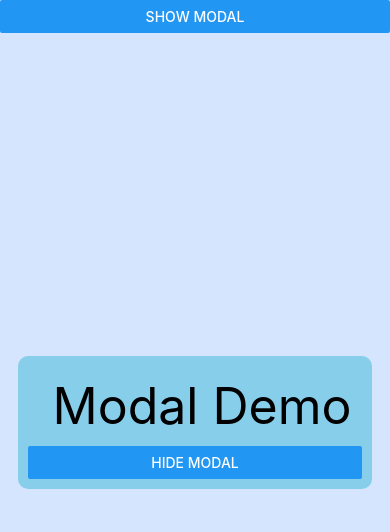
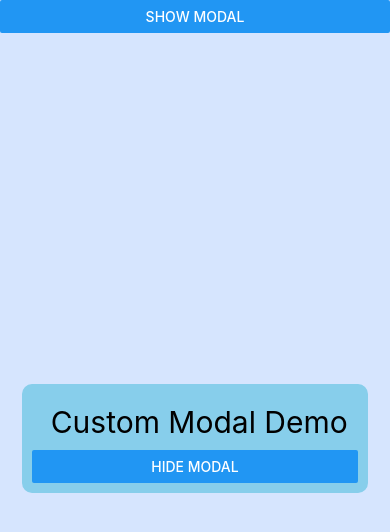
Before and after one commit to vinay096/firstProject, a React Native app: screen / in a window 390 px wide. Both pictures are taken after a click on the button "SHOW MODAL". Shown: the top 532 px of the page. Built offline with nearby package versions, Linux system fonts and the light colour scheme.

Commit message:
How to make our custom modal

```diff
--- a/App.tsx
+++ b/App.tsx
@@ -7,12 +7,14 @@
 
 import React from 'react';
 import {SafeAreaView, Text, View} from 'react-native';
-import ModalLesson from './src/components/ModalLesson';
+import ModalLesson from './src/components/Modal/ModalLesson';
+import CustomModalDemo from './src/components/Modal/CustomModalDemo';
 
 function App(): JSX.Element {
   return (
     <SafeAreaView style={{flex: 1}}>
-      <ModalLesson />
+      {/* <ModalLesson /> */}
+      <CustomModalDemo />
     </SafeAreaView>
   );
 }
--- /dev/null
+++ b/src/components/Modal/CustomModalDemo.tsx
@@ -0,0 +1,54 @@
+import React, {useState} from 'react';
+import {Button, StyleSheet, Text, View} from 'react-native';
+
+const CustomModalDemo = () => {
+  const [visible, setVisible] = useState(false);
+
+  const show = () => setVisible(true);
+  const hide = () => setVisible(false);
+  return (
+    <View style={styles.root}>
+      <View style={styles.button}>
+        <Button title="Show Modal" onPress={show} />
+      </View>
+      {visible ? (
+        <View style={styles.main}>
+          <View style={styles.modal}>
+            <Text style={styles.text}> Custom Modal Demo</Text>
+            <Button title="Hide Modal" onPress={hide} />
+          </View>
+        </View>
+      ) : null}
+    </View>
+  );
+};
+
+const styles = StyleSheet.create({
+  root: {
+    flex: 1,
+    backgroundColor: '#D6E5FE',
+  },
+  main: {
+    flex: 1,
+    alignItems: 'center',
+    justifyContent: 'center',
+    // backgroundColor: 'lightpink',
+  },
+  modal: {
+    padding: 10,
+    elevation: 5,
+    borderRadius: 10,
+    backgroundColor: 'skyblue',
+    shadowColor: '#202020',
+  },
+  text: {
+    fontSize: 30,
+    padding: 10,
+    color: 'black',
+  },
+  button: {
+    // flex: 1,
+    // justifyContent: 'flex-end',
+  },
+});
+export default CustomModalDemo;
```
Also changed, not shown: src/components/Modal/ModalLesson.tsx (renamed from src/components/ModalLesson.tsx).
